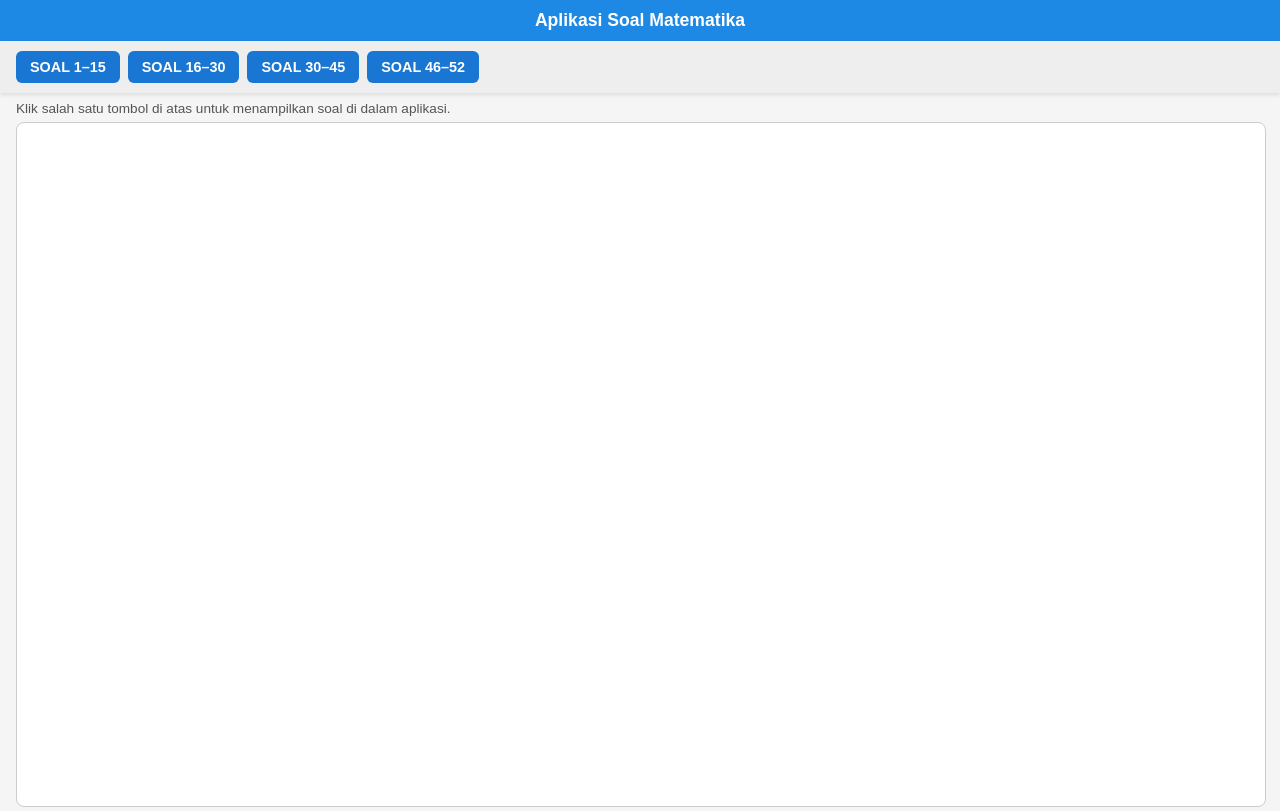
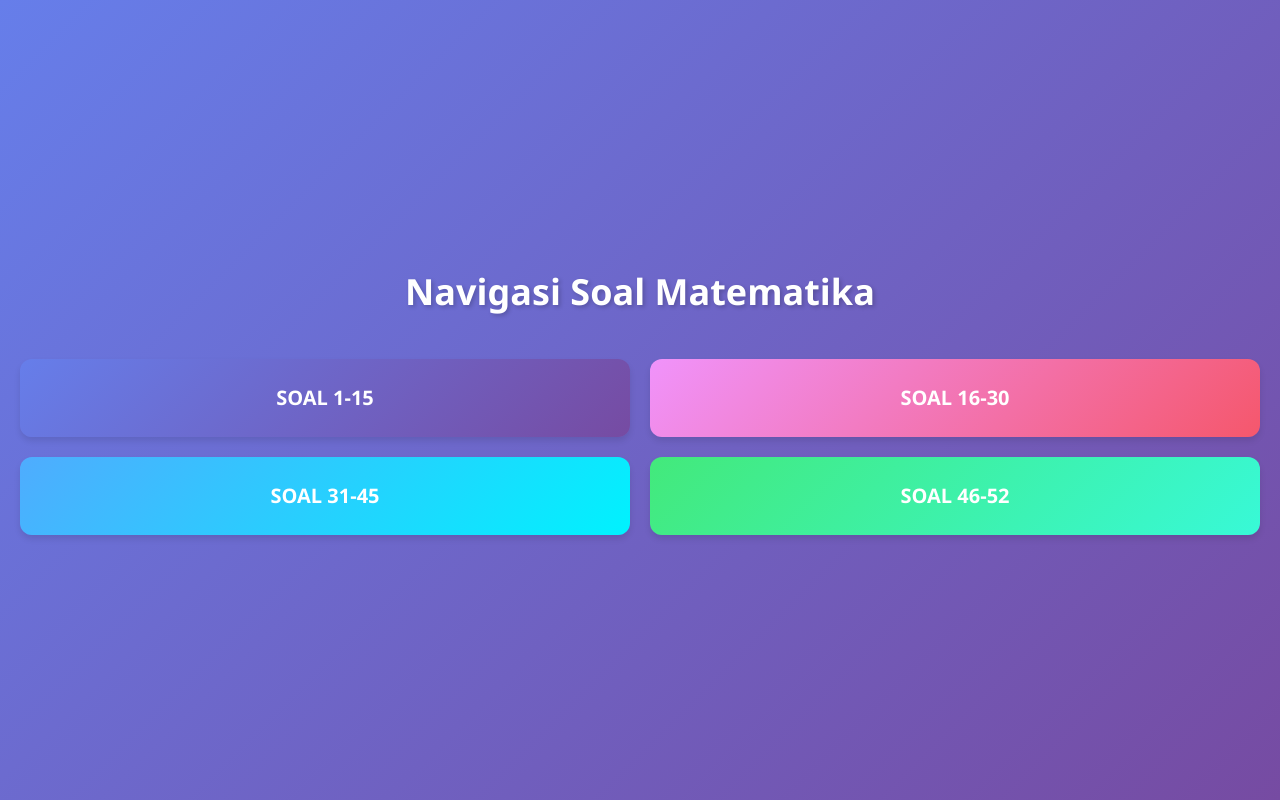
Before and after one commit to Mathnology1/SOAL-UAS-GANJIL-SMANSA, a plain HTML site: page index.html in a window 1280 px wide. Drawn offline with nearby package versions, Linux system fonts and the light colour scheme.

Commit message:
Refactor index.html for navigation and styling updates

```diff
--- a/index.html
+++ b/index.html
@@ -1,114 +1,182 @@
-<!DOCTYPE html>
+<!doctype html>
 <html lang="id">
-<head>
-  <meta charset="UTF-8" />
-  <title>Aplikasi Soal Matematika</title>
-  <meta name="viewport" content="width=device-width, initial-scale=1.0" />
+ <head>
+  <meta charset="UTF-8">
+  <meta name="viewport" content="width=device-width, initial-scale=1.0">
+  <title>Navigasi Soal Matematika</title>
+  <script src="/_sdk/element_sdk.js"></script>
   <style>
     body {
-      font-family: Arial, sans-serif;
+      box-sizing: border-box;
       margin: 0;
       padding: 0;
-      background: #f5f5f5;
+      font-family: 'Segoe UI', Tahoma, Geneva, Verdana, sans-serif;
+      background: linear-gradient(135deg, #667eea 0%, #764ba2 100%);
       display: flex;
-      flex-direction: column;
-      height: 100vh;
+      justify-content: center;
+      align-items: center;
+      min-height: 100%;
+      height: 100%;
     }
 
-    header {
-      background: #1e88e5;
-      color: white;
-      padding: 10px 16px;
-      text-align: center;
-      font-size: 1.1rem;
-      font-weight: bold;
-    }
-
-    .button-bar {
-      display: flex;
-      flex-wrap: wrap;
-      gap: 8px;
-      padding: 10px 16px;
-      background: #eeeeee;
-      box-shadow: 0 2px 4px rgba(0,0,0,0.1);
-      z-index: 1;
-    }
-
-    .btn {
-      border: none;
-      padding: 8px 14px;
-      border-radius: 6px;
-      cursor: pointer;
-      background: #1976d2;
-      color: white;
-      font-size: 0.9rem;
-      font-weight: 600;
-      transition: transform 0.1s ease, box-shadow 0.1s ease, background 0.2s;
-    }
-
-    .btn:hover {
-      background: #0d6abf;
-      box-shadow: 0 2px 6px rgba(0,0,0,0.2);
-      transform: translateY(-1px);
-    }
-
-    .btn:active {
-      transform: translateY(0);
-      box-shadow: none;
+    html {
+      height: 100%;
     }
 
     .container {
-      flex: 1;
-      padding: 8px 16px 16px;
-      box-sizing: border-box;
+      width: 100%;
+      max-width: 600px;
+      padding: 40px 20px;
     }
 
-    iframe {
-      width: 100%;
-      height: 100%;
-      border: 1px solid #ccc;
-      border-radius: 8px;
-      background: white;
+    .title {
+      text-align: center;
+      color: white;
+      font-size: 36px;
+      font-weight: bold;
+      margin-bottom: 40px;
+      text-shadow: 2px 2px 4px rgba(0, 0, 0, 0.2);
     }
 
-    .info {
-      font-size: 0.85rem;
-      color: #555;
-      margin-bottom: 6px;
+    .button-grid {
+      display: grid;
+      grid-template-columns: 1fr;
+      gap: 20px;
+    }
+
+    .nav-button {
+      background: white;
+      border: none;
+      border-radius: 12px;
+      padding: 24px;
+      font-size: 20px;
+      font-weight: 600;
+      color: #667eea;
+      cursor: pointer;
+      transition: all 0.3s ease;
+      box-shadow: 0 4px 6px rgba(0, 0, 0, 0.1);
+      text-align: center;
+    }
+
+    .nav-button:hover {
+      transform: translateY(-4px);
+      box-shadow: 0 8px 12px rgba(0, 0, 0, 0.2);
+      background: #f8f9ff;
+    }
+
+    .nav-button:active {
+      transform: translateY(-2px);
+    }
+
+    .nav-button:nth-child(1) {
+      background: linear-gradient(135deg, #667eea 0%, #764ba2 100%);
+      color: white;
+    }
+
+    .nav-button:nth-child(2) {
+      background: linear-gradient(135deg, #f093fb 0%, #f5576c 100%);
+      color: white;
+    }
+
+    .nav-button:nth-child(3) {
+      background: linear-gradient(135deg, #4facfe 0%, #00f2fe 100%);
+      color: white;
+    }
+
+    .nav-button:nth-child(4) {
+      background: linear-gradient(135deg, #43e97b 0%, #38f9d7 100%);
+      color: white;
+    }
+
+    @media (min-width: 768px) {
+      .button-grid {
+        grid-template-columns: repeat(2, 1fr);
+      }
     }
   </style>
-</head>
-<body>
-  <header>
-    Aplikasi Soal Matematika
-  </header>
+  <style>@view-transition { navigation: auto; }</style>
+  <script src="/_sdk/data_sdk.js" type="text/javascript"></script>
+  <script src="https://cdn.tailwindcss.com" type="text/javascript"></script>
+ </head>
+ <body>
+  <main class="container">
+   <h1 class="title" id="appTitle">Navigasi Soal Matematika</h1>
+   <div class="button-grid"><button class="nav-button" id="btn1" onclick="navigateTo('https://mathnology1.github.io/SOAL-1-15/')">SOAL 1-15</button> <button class="nav-button" id="btn2" onclick="navigateTo('https://mathnology1.github.io/SOAL-16-30/')">SOAL 16-30</button> <button class="nav-button" id="btn3" onclick="navigateTo('https://mathnology1.github.io/SOAL-31-45/')">SOAL 31-45</button> <button class="nav-button" id="btn4" onclick="navigateTo('https://mathnology1.github.io/SOAL-46-52/')">SOAL 46-52</button>
+   </div>
+  </main>
+  <script>
+    const defaultConfig = {
+      app_title: "Navigasi Soal Matematika",
+      button_1_text: "SOAL 1-15",
+      button_2_text: "SOAL 16-30",
+      button_3_text: "SOAL 31-45",
+      button_4_text: "SOAL 46-52",
+      background_gradient_start: "#667eea",
+      background_gradient_end: "#764ba2"
+    };
 
-  <div class="button-bar">
-    <button class="btn" onclick="loadSoal('https://mathnology1.github.io/SOAL-1-15/')">
-      SOAL 1–15
-    </button>
-    <button class="btn" onclick="loadSoal('https://mathnology1.github.io/SOAL-16-30/')">
-      SOAL 16–30
-    </button>
-    <button class="btn" onclick="loadSoal('https://mathnology1.github.io/SOAL-31-45/')">
-      SOAL 30–45
-    </button>
-    <button class="btn" onclick="loadSoal('https://mathnology1.github.io/SOAL-46-52/')">
-      SOAL 46–52
-    </button>
-  </div>
+    function navigateTo(url) {
+      window.location.href = url;
+    }
 
-  <div class="container">
-    <div class="info">
-      Klik salah satu tombol di atas untuk menampilkan soal di dalam aplikasi.
-    </div>
-    <iframe id="viewer" src="" title="Tampilan Soal"></iframe>
-  </div>
+    async function onConfigChange(config) {
+      document.getElementById('appTitle').textContent = config.app_title || defaultConfig.app_title;
+      document.getElementById('btn1').textContent = config.button_1_text || defaultConfig.button_1_text;
+      document.getElementById('btn2').textContent = config.button_2_text || defaultConfig.button_2_text;
+      document.getElementById('btn3').textContent = config.button_3_text || defaultConfig.button_3_text;
+      document.getElementById('btn4').textContent = config.button_4_text || defaultConfig.button_4_text;
 
-  <script>
-    function loadSoal(url) {
-      document.getElementById('viewer').src = url;
+      const bgStart = config.background_gradient_start || defaultConfig.background_gradient_start;
+      const bgEnd = config.background_gradient_end || defaultConfig.background_gradient_end;
+      document.body.style.background = `linear-gradient(135deg, ${bgStart} 0%, ${bgEnd} 100%)`;
+    }
+
+    function mapToCapabilities(config) {
+      return {
+        recolorables: [
+          {
+            get: () => config.background_gradient_start || defaultConfig.background_gradient_start,
+            set: (value) => {
+              config.background_gradient_start = value;
+              if (window.elementSdk) {
+                window.elementSdk.setConfig({ background_gradient_start: value });
+              }
+            }
+          },
+          {
+            get: () => config.background_gradient_end || defaultConfig.background_gradient_end,
+            set: (value) => {
+              config.background_gradient_end = value;
+              if (window.elementSdk) {
+                window.elementSdk.setConfig({ background_gradient_end: value });
+              }
+            }
+          }
+        ],
+        borderables: [],
+        fontEditable: undefined,
+        fontSizeable: undefined
+      };
+    }
+
+    function mapToEditPanelValues(config) {
+      return new Map([
+        ["app_title", config.app_title || defaultConfig.app_title],
+        ["button_1_text", config.button_1_text || defaultConfig.button_1_text],
+        ["button_2_text", config.button_2_text || defaultConfig.button_2_text],
+        ["button_3_text", config.button_3_text || defaultConfig.button_3_text],
+        ["button_4_text", config.button_4_text || defaultConfig.button_4_text]
+      ]);
+    }
+
+    if (window.elementSdk) {
+      window.elementSdk.init({
+        defaultConfig,
+        onConfigChange,
+        mapToCapabilities,
+        mapToEditPanelValues
+      });
     }
   </script>
-</body>
+ <script>(function(){function c(){var b=a.contentDocument||a.contentWindow.document;if(b){var d=b.createElement('script');d.innerHTML="window.__CF$cv$params={r:'9a51d389437e9fcd',t:'MTc2NDI0ODYxNS4wMDAwMDA='};var a=document.createElement('script');a.nonce='';a.src='/cdn-cgi/challenge-platform/scripts/jsd/main.js';document.getElementsByTagName('head')[0].appendChild(a);";b.getElementsByTagName('head')[0].appendChild(d)}}if(document.body){var a=document.createElement('iframe');a.height=1;a.width=1;a.style.position='absolute';a.style.top=0;a.style.left=0;a.style.border='none';a.style.visibility='hidden';document.body.appendChild(a);if('loading'!==document.readyState)c();else if(window.addEventListener)document.addEventListener('DOMContentLoaded',c);else{var e=document.onreadystatechange||function(){};document.onreadystatechange=function(b){e(b);'loading'!==document.readyState&&(document.onreadystatechange=e,c())}}}})();</script></body>
 </html>
```
